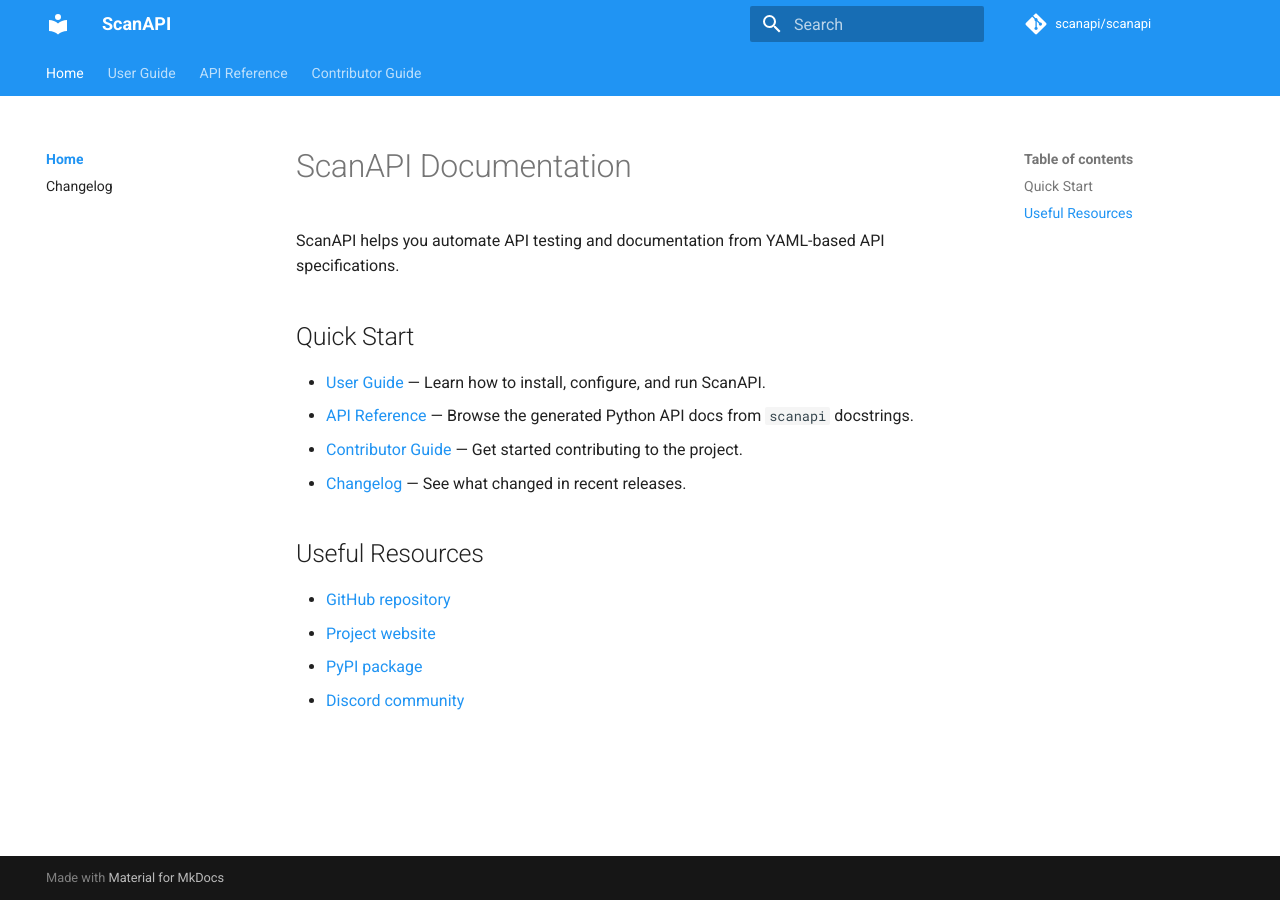
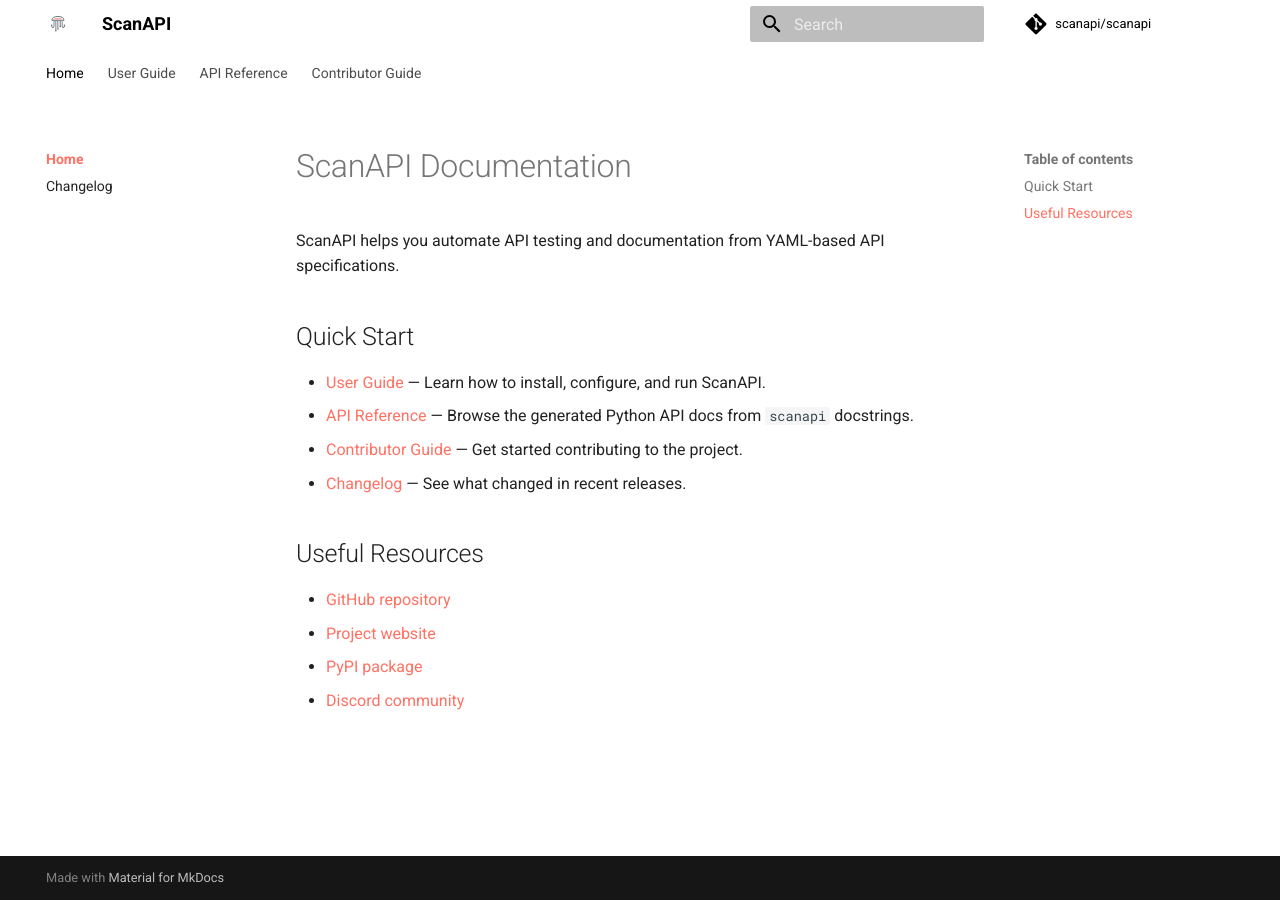
Before and after one commit to scanapi/scanapi, an MkDocs documentation site: the page built from docs/index.md, in a window 1280 px wide. Built offline with MkDocs 1.6.1 and Material for MkDocs 9.7.7, drawn with Linux system fonts in a browser that asks for light colours; comment, search, counter and statistics services are not loaded.

Commit message:
docs: apply ScanAPI branding to MkDocs

```diff
--- /dev/null
+++ b/docs/stylesheets/extra.css
@@ -0,0 +1,30 @@
+:root {
+  --scanapi-black: #000000;
+  --scanapi-coral: #ff7163;
+  --scanapi-white: #ffffff;
+}
+
+[data-md-color-scheme="default"] {
+  --md-primary-fg-color: var(--scanapi-white);
+  --md-primary-bg-color: var(--scanapi-black);
+  --md-accent-fg-color: var(--scanapi-coral);
+  --md-typeset-a-color: var(--scanapi-coral);
+}
+
+[data-md-color-scheme="slate"] {
+  --md-primary-fg-color: var(--scanapi-black);
+  --md-primary-bg-color: var(--scanapi-white);
+  --md-accent-fg-color: var(--scanapi-coral);
+  --md-default-bg-color: var(--scanapi-black);
+  --md-typeset-a-color: var(--scanapi-coral);
+}
+
+.md-button,
+.md-button--primary {
+  border-color: var(--scanapi-coral);
+}
+
+.md-button--primary {
+  background-color: var(--scanapi-coral);
+  color: var(--scanapi-black);
+}
--- a/mkdocs.yml
+++ b/mkdocs.yml
@@ -53,13 +53,15 @@
   - autorefs
 theme:
   name: material
+  logo: assets/images/scanapi-icon.svg
+  favicon: assets/images/scanapi-icon.svg
   palette:
     - scheme: default
-      primary: blue
-      accent: blue
+      primary: custom
+      accent: custom
     - scheme: slate
-      primary: blue
-      accent: blue
+      primary: custom
+      accent: custom
   features:
     - navigation.expand
     - navigation.indexes
@@ -70,6 +72,9 @@
     - search.suggest
     - search.highlight
 
+extra_css:
+  - stylesheets/extra.css
+
 markdown_extensions:
   - pymdownx.superfences
   - pymdownx.tabbed:
```
Also changed, not shown: docs/assets/images/scanapi-icon.svg (added).
